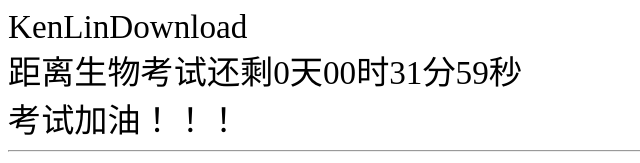
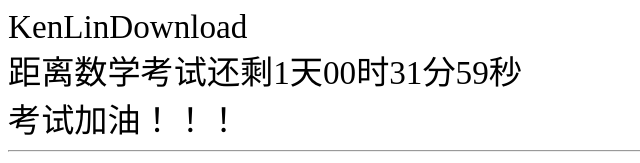
Before and after one commit to KenLinCode/Download, a plain HTML site: page index.html in a window 1280 px wide. Shown: the top 163 px of the page, 0-640 px from the left. Drawn offline with Linux system fonts and the light colour scheme.

Commit message:
Update index.html

```diff
--- a/index.html
+++ b/index.html
@@ -12,7 +12,7 @@
         function countTime(){
             var now = new Date();
             var now = now.getTime();
-            var end = new Date("2021/6/17 09:30:00");
+            var end = new Date("2021/6/18 09:30:00");
             var end = end.getTime();
             var time = end-now;
 
@@ -34,7 +34,7 @@
                 return i;
             }
 
-            document.getElementById("lefttime").innerHTML = "距离生物考试还剩"+d+"天"+h+"时"+m+"分"+s+"秒";
+            document.getElementById("lefttime").innerHTML = "距离数学考试还剩"+d+"天"+h+"时"+m+"分"+s+"秒";
 
             setTimeout(countTime,1000);
         }
```
